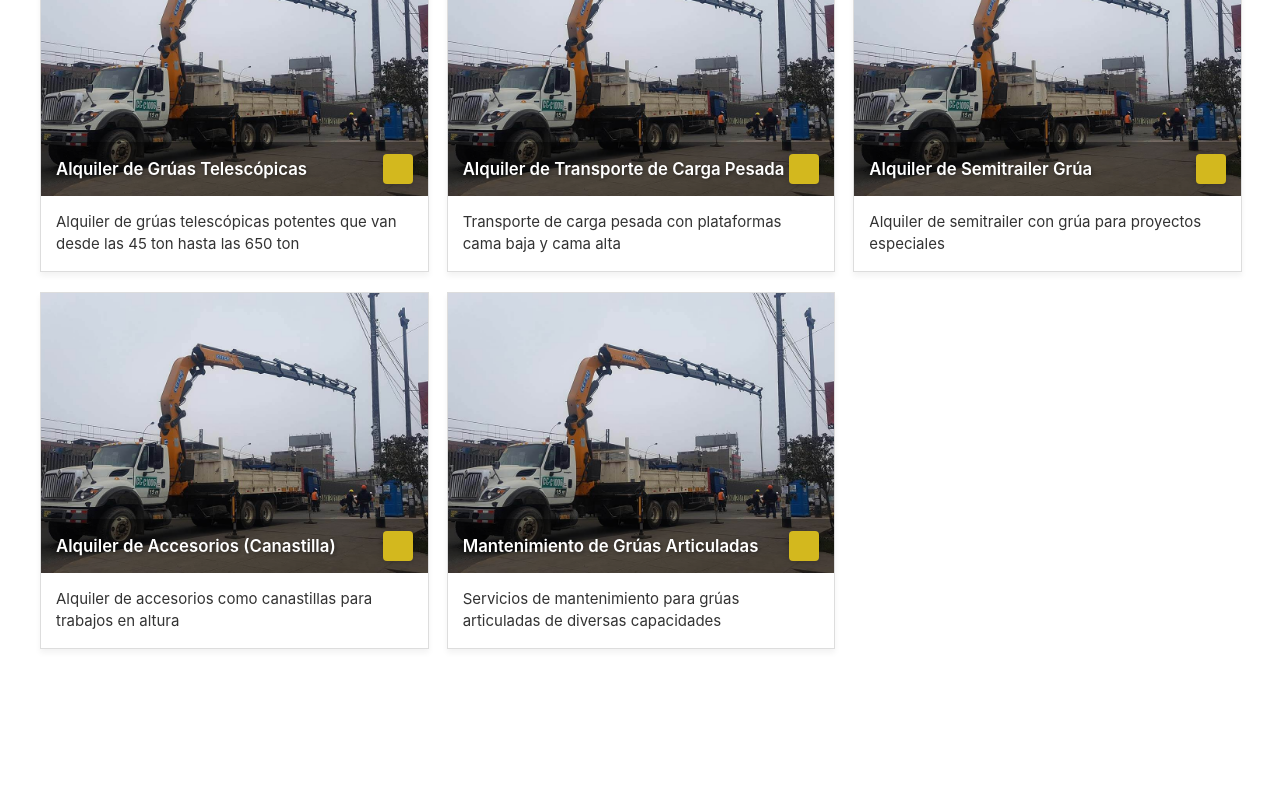
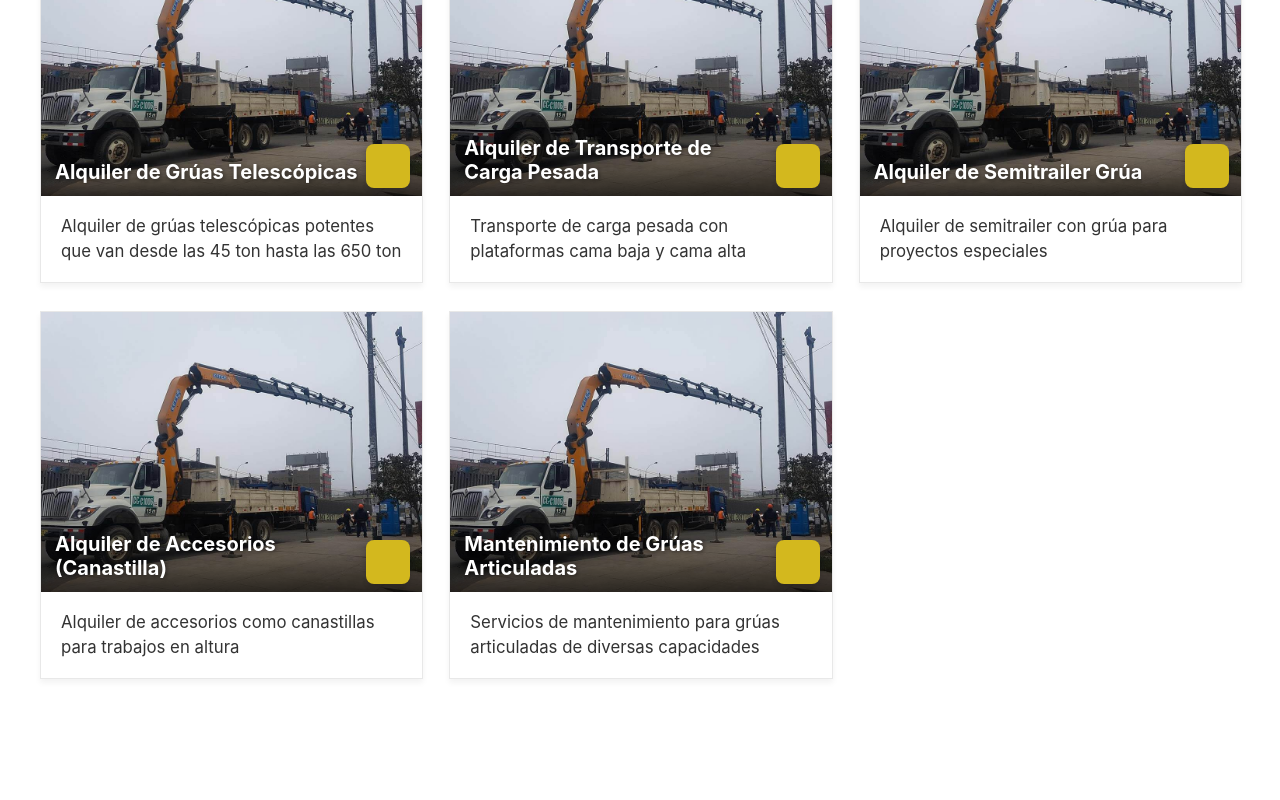
Before and after one commit to AYRTONFLORIAN30/PAGINA-WEB---SANCHEZ, a React (Create React App) app: page / in a window 1280 px wide. Shown: the part 1740-2540 px from the top of the page. Built offline with nearby package versions, Linux system fonts and the light colour scheme.

Commit message:
Nuestros servicios corregidos responsive

```diff
--- a/src/components/Footer.css
+++ b/src/components/Footer.css
@@ -10,7 +10,8 @@
 .footer-content {
   display: flex;
   justify-content: space-between;
-  padding: 60px 80px;
+  align-items: flex-start;   /* alinea todas las columnas arriba */
+  padding: 20px 80px 50px 80px;       /* reducimos padding superior */
   flex-wrap: wrap;
   gap: 40px;
 }
@@ -18,6 +19,9 @@
 .footer-col {
   flex: 1;
   min-width: 300px;
+  display: flex;
+  flex-direction: column;
+  justify-content: flex-start;  /* contenido pegado arriba */
 }
 
 .footer h3 {
@@ -33,11 +37,27 @@
 }
 
 .footer-logo {
-  max-width: 260px;   /* más ancho */
+  max-width: 180px;
   height: auto;
   display: block;
   object-fit: contain;
-  margin-bottom: 15px;
+  margin-bottom: 8px;
+  margin-top: -10px;
+
+  /* 🔑 centrado respecto al texto */
+  margin-left: 0;   /* lo mantiene alineado con el texto */
+}
+.footer-col:first-child {
+  align-items: flex-start;   /* mantiene el texto alineado a la izquierda */
+}
+
+.footer-content .footer-col:nth-child(2),
+.footer-content .footer-col:nth-child(3) {
+  padding-top: 26px;   /* ajusta 20–32px según lo veas en pantalla */
+}
+.footer-col p {
+  margin: 4px 0;       /* menos espacio entre párrafos */
+  line-height: 1.3;    /* más compacto */
 }
 
 @media (max-width: 768px) {
@@ -53,9 +73,8 @@
 }
 
 .horario {
-  margin-top: 15px;
+  margin-top: 4px;     /* menos separación arriba */
 }
-
 .redes {
   margin-top: 15px;
   font-size: 1.8rem;
--- a/src/components/Navbar.jsx
+++ b/src/components/Navbar.jsx
@@ -25,7 +25,6 @@ function Navbar() {
           >
             <i className="fab fa-facebook-f"></i>
           </a>
-
           <a
             href="https://www.instagram.com/sanchezgruas?igsh=M2Z5NnZkcWJ5amxv"
             target="_blank"
@@ -33,7 +32,6 @@ function Navbar() {
           >
             <i className="fab fa-instagram"></i>
           </a>
-
           <a
             href="https://www.linkedin.com/company/sanchezgruas/"
             target="_blank"
@@ -41,8 +39,6 @@ function Navbar() {
           >
             <i className="fab fa-linkedin-in"></i>
           </a>
-
-
           <a
             href="https://www.tiktok.com/@sanchezgruas"
             target="_blank"
--- a/src/views/Home.css
+++ b/src/views/Home.css
@@ -1,3 +1,4 @@
+
 /* Estilos para la sección hero */
 .hero-fullscreen {
   height: 100vh;
@@ -650,3 +651,227 @@
     padding: 12px 28px;
   }
 }
+/* === Servicios responsive === */
+.servicios-section{
+  /* más espacio abajo para que el botón flotante de WhatsApp no tape el “+” */
+  padding: 60px 40px 110px;
+  background:#fff;
+}
+
+.container-servicios{
+  max-width: 1200px; /* más real para móviles/tablet */
+  margin: 0 auto;
+}
+
+.servicios-grid{
+  display: grid;
+  /* columnas fluidas que se adaptan solas */
+  grid-template-columns: repeat(auto-fit, minmax(260px, 1fr));
+  gap: 24px;
+  margin-top: 40px;
+}
+
+.servicio-card{
+  width: 100%;
+  max-width: 100%;
+  border: 1px solid #e8e8e8;
+  border-radius: 0;
+  background: #fff;
+  display: flex;
+  flex-direction: column;
+  transition: transform .2s ease;
+}
+
+@media (hover:none){
+  .servicio-card:hover{ transform:none; } /* en touch no “salta” */
+}
+
+/* Imagen 100% fluida con relación de aspecto */
+.imagen-servicio{
+  position: relative;
+  width: 100%;
+  aspect-ratio: 16 / 10;   /* se adapta mejor que altura fija */
+  overflow: hidden;
+}
+
+.imagen-servicio-img{
+  width: 100%;
+  height: 100%;
+  object-fit: cover;
+  display: block;
+}
+
+/* Cinta inferior con título, con gradiente para legibilidad */
+.overlay-servicio{
+  position: absolute;
+  left: 0; right: 0; bottom: 0;
+  display: flex;
+  align-items: center;
+  justify-content: space-between;
+  gap: 12px;
+  padding: 12px 60px 12px 14px; /* padding a la derecha para no chocar con el “+” */
+  background: linear-gradient(to top, rgba(0,0,0,.65), rgba(0,0,0,.25), rgba(0,0,0,0));
+  box-sizing: border-box;
+}
+
+.titulo-servicio{
+  color:#fff;
+  font-weight:700;
+  margin:0;
+  font-size: clamp(1rem, 2.6vw, 1.15rem);
+  display: -webkit-box;
+  -webkit-line-clamp: 2;       /* recorta a 2 líneas si es muy largo */
+  -webkit-box-orient: vertical;
+  overflow: hidden;
+}
+
+/* Botón “+” grande, siempre visible y fuera del área del WhatsApp */
+.plus-bar{
+  position: absolute;
+  top: 10px;
+  right: 10px;
+  width: 44px; /* tamaño táctil recomendado (44x44) */
+  height: 44px;
+  display: inline-flex;
+  align-items: center;
+  justify-content: center;
+  font-size: 1.25rem;
+  border: 0;
+  border-radius: 8px;
+  background: #d3b81e;
+  color: #fff;
+  cursor: pointer;
+  z-index: 3;
+}
+.plus-bar:active{ transform: scale(.98); }
+.plus-bar i{ pointer-events: none; }
+
+.servicio-descripcion{
+  padding: 14px 16px;
+  font-size: clamp(.95rem, 1.9vw, 1rem);
+  color:#333;
+  line-height:1.5;
+}
+
+/* ——— Breakpoints ——— */
+@media (max-width: 768px){
+  .servicios-section{ padding: 40px 18px 130px; } /* más fondo por el botón de WhatsApp */
+  .imagen-servicio{ aspect-ratio: 16 / 11; }
+  .plus-bar{
+    top: 8px; right: 8px;
+    width: 48px; height: 48px;
+    font-size: 1.35rem;
+  }
+}
+
+@media (max-width: 480px){
+  .imagen-servicio{ aspect-ratio: 4 / 3; }
+  .overlay-servicio{ padding: 10px 64px 10px 12px; }
+  .titulo-servicio{ font-size: 1rem; }
+}
+
+
+.overlay-servicio .plus-bar{
+  position: absolute;
+  top: auto !important;   /* resetea 'top' anteriores */
+  bottom: 8px !important; /* ⇦ más abajo (ajusta 6–12px a gusto) */
+  right: 12px !important;
+  width: 44px;
+  height: 44px;
+  display: inline-flex;
+  align-items: center;
+  justify-content: center;
+  border-radius: 8px;
+  background: #d3b81e;
+  color: #fff;
+  border: 0;
+  z-index: 3;
+}
+
+/* Un pelín más alto en pantallas pequeñas */
+@media (max-width: 480px){
+  .overlay-servicio .plus-bar{ top: -60px; }
+}
+
+
+/* === Servicios GRANDES con layout 3 / 2 === */
+.container-servicios{
+  max-width: 1360px;           /* más ancho para que crezcan */
+  margin: 0 auto;
+}
+.servicio-card{
+  max-width: none;             /* quita el tope de 500px */
+}
+
+/* Desktop (>=1024px): 3 columnas grandes */
+@media (min-width: 1024px){
+  .servicios-grid{
+    grid-template-columns: repeat(3, minmax(360px, 1fr));
+    gap: 28px;
+    justify-content: center;
+  }
+  /* Centrar la segunda fila: los 2 últimos van en las columnas 2 y 3 */
+  .servicios-grid > .servicio-card:nth-child(4){ grid-column: 2; }
+  .servicios-grid > .servicio-card:nth-child(5){ grid-column: 3; }
+
+  /* Hacer más grande la imagen y textos */
+  .imagen-servicio{ aspect-ratio: 16 / 9; }     /* más alta que antes */
+  .titulo-servicio{ font-size: 1.25rem; }
+  .servicio-descripcion{ font-size: 1.05rem; padding: 18px 20px; }
+}
+
+/* Tablet (640–1023px): 2 columnas grandes */
+@media (min-width: 640px) and (max-width: 1023px){
+  .servicios-grid{
+    grid-template-columns: repeat(2, minmax(300px, 1fr));
+    gap: 24px;
+  }
+  .imagen-servicio{ aspect-ratio: 16 / 10; }
+}
+
+/* Móvil (<640px): 1 columna */
+@media (max-width: 639px){
+  .servicios-grid{ grid-template-columns: 1fr; gap: 20px; }
+  .imagen-servicio{ aspect-ratio: 4 / 3; }
+}
+
+/* 👉 Segunda fila a la izquierda (3 arriba / 2 abajo alineados a la izq.) */
+@media (min-width: 1024px){
+  .servicios-grid{
+    justify-content: flex-start;        /* por si acaso */
+  }
+  /* anula el centrado manual que puse antes */
+  .servicios-grid > .servicio-card:nth-child(4),
+  .servicios-grid > .servicio-card:nth-child(5){
+    grid-column: auto !important;       /* vuelve a su flujo normal: col 1 y 2 */
+  }
+}
+
+/* Ancla el + arriba-derecha de la imagen (igual en todas las cards) */
+.imagen-servicio { position: relative; }
+
+.imagen-servicio > .plus-bar{
+  position: absolute;
+  top: 12px;
+  right: 12px;
+  width: 44px;
+  height: 44px;
+  display: inline-flex;
+  align-items: center;
+  justify-content: center;
+  border: 0;
+  border-radius: 8px;
+  background: #d3b81e;
+  color: #fff;
+  font-size: 1.25rem;
+  cursor: pointer;
+  z-index: 5; /* por encima del overlay */
+}
+
+@media (max-width: 480px){
+  .imagen-servicio > .plus-bar{
+    top: 8px; right: 8px;
+    width: 48px; height: 48px;
+    font-size: 1.35rem;
+  }
+}
--- a/src/views/Proyectos.css
+++ b/src/views/Proyectos.css
@@ -150,8 +150,8 @@
   left: 10px;
   background: #d3b81e;
   color: #ffffff;
-  padding: 4px 8px;
-  font-size: 13px;
+  padding: 5px 10px;
+  font-size: 14px;
   font-weight: bold;
   border-radius: 3px;
 }
@@ -172,22 +172,23 @@
 }
 
 .proyecto-info {
-  padding: 8px;
+  padding: 14px;
 }
 
 .proyecto-info h3 {
-  font-size: 14px;
-  font-weight: bold;
+  font-size: 20px;               /* antes 14px */
+  font-weight: 800;
+  line-height: 1.25;
 }
-
 .proyecto-info p {
-  font-size: 12px;
-  color: #333;
-  margin-top: 6px;
+  font-size: 15.5px;             /* antes 12px */
+  line-height: 1.5;
+  color: #2b2b2b;
+  margin-top: 8px;
 }
 
 .proyecto-fecha {
-  font-size: 12px;
+  font-size: 14px;               /* antes 12px */
   color: #555;
   margin-top: 10px;
 }
@@ -256,3 +257,18 @@
     font-size: 14px;
   }
 }
+
+
+@media (min-width: 1200px) {
+  .proyecto-info h3 { font-size: 22px; }
+  .proyecto-info p { font-size: 16.5px; }
+  .proyecto-fecha   { font-size: 15px; }
+}
+
+/* tablets / móviles */
+@media (max-width: 768px) {
+  .proyecto-info { padding: 12px; }
+  .proyecto-info h3 { font-size: 18px; }
+  .proyecto-info p  { font-size: 14.5px; }
+  .proyecto-fecha   { font-size: 13.5px; }
+}
```
Also changed, not shown: src/components/Navbar.css (+20 -33 lines). Lines whose indentation alone changed are shown as unchanged.
